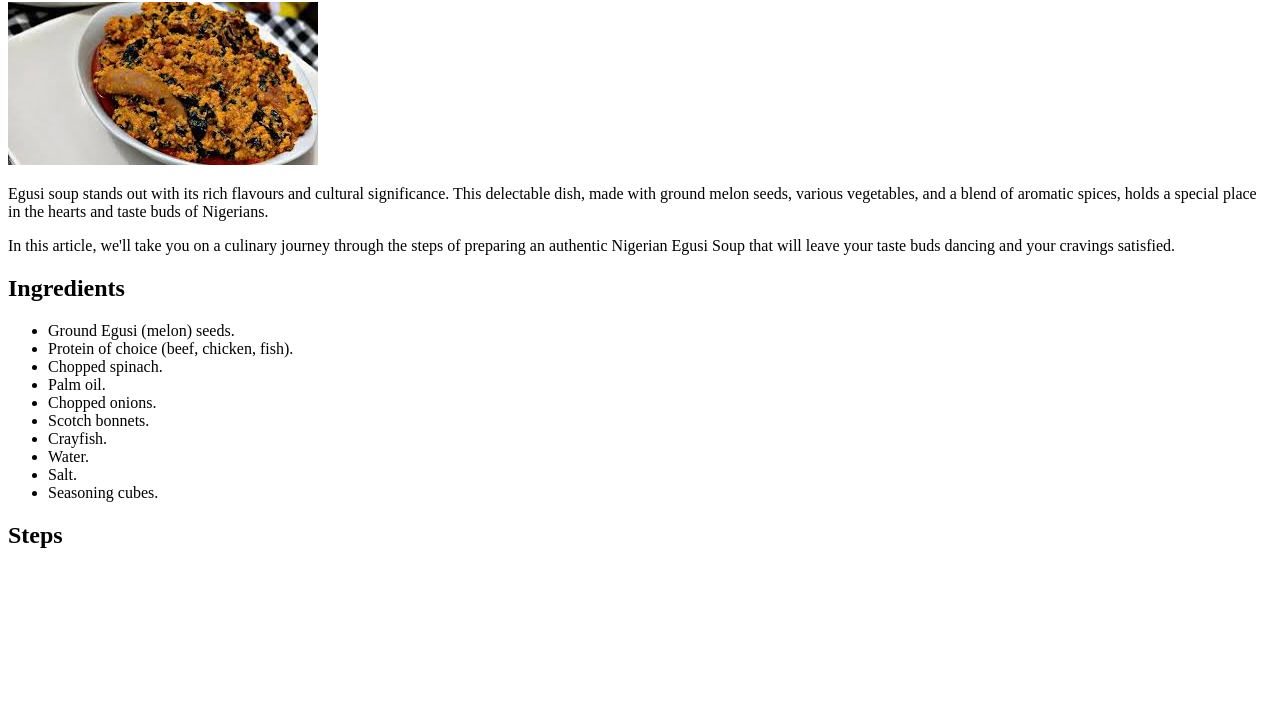
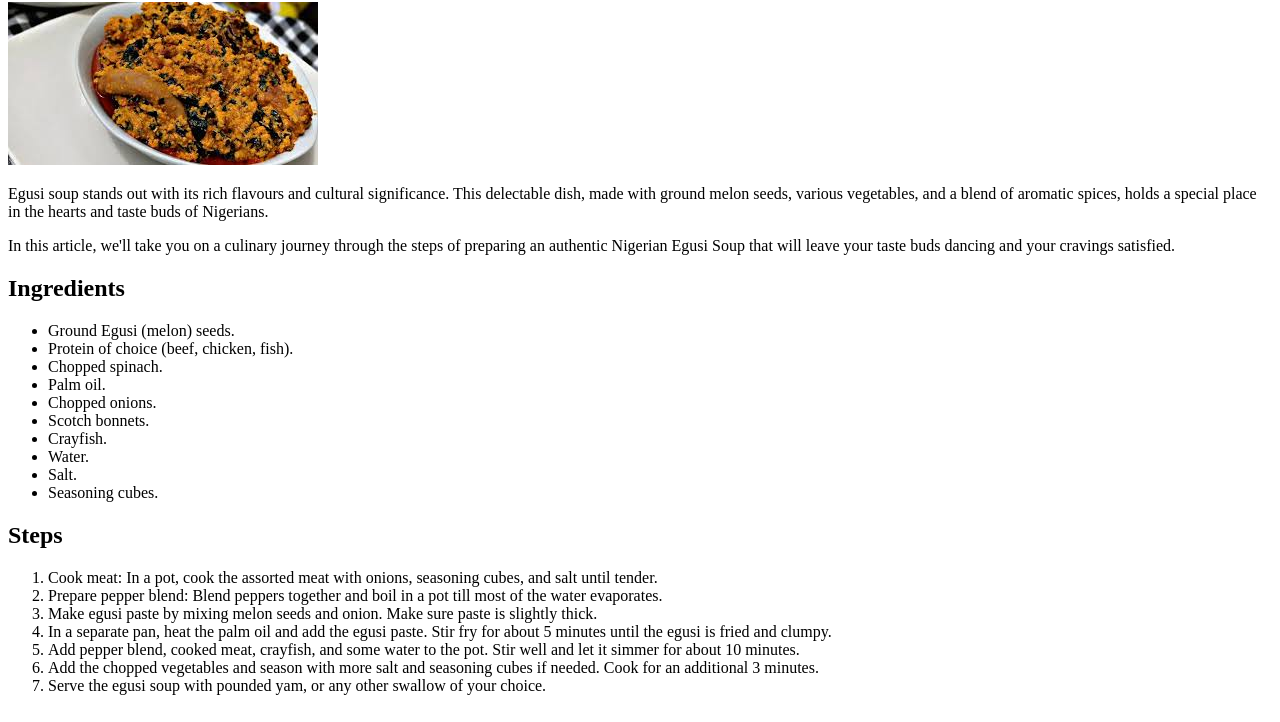
Before and after one commit to hencci/odin-recipes, a plain HTML site: page recipes/egusi.html in a window 1280 px wide. Shown: the part 78-800 px from the top of the page. Drawn offline with Linux system fonts and the light colour scheme.

Commit message:
Updated the steps in the egusi.html file

```diff
--- a/recipes/egusi.html
+++ b/recipes/egusi.html
@@ -27,5 +27,28 @@
     </ul>
 
     <h2>Steps</h2>
+    <ol>
+        <li>
+            Cook meat: In a pot, cook the assorted meat with onions, seasoning cubes, and salt until tender.
+        </li>
+        <li>
+            Prepare pepper blend: Blend peppers together and boil in a pot till most of the water evaporates.
+        </li>
+        <li>
+            Make egusi paste by mixing melon seeds and onion. Make sure paste is slightly thick.
+        </li>
+        <li>
+            In a separate pan, heat the palm oil and add the egusi paste. Stir fry for about 5 minutes until the egusi is fried and clumpy.
+        </li>
+        <li>
+            Add pepper blend, cooked meat, crayfish, and some water to the pot. Stir well and let it simmer for about 10 minutes.
+        </li>
+        <li>
+            Add the chopped vegetables and season with more salt and seasoning cubes if needed. Cook for an additional 3 minutes.
+        </li>
+        <li>
+            Serve the egusi soup with pounded yam, or any other swallow of your choice.
+        </li>
+    </ol>
 </body>
 </html>
```
